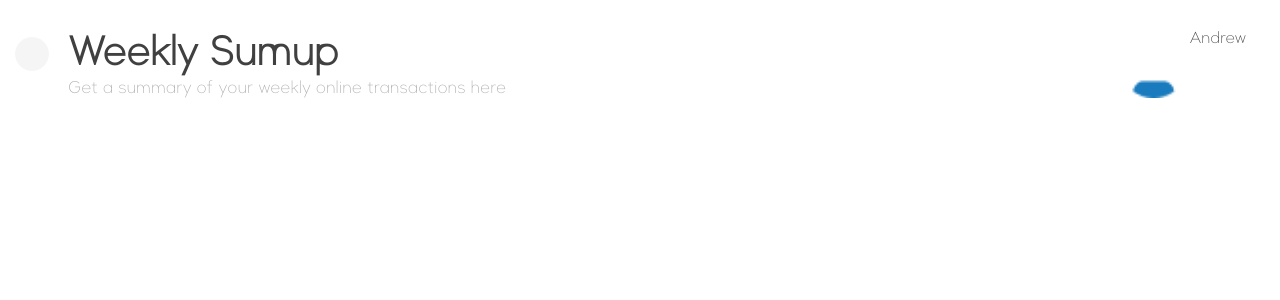
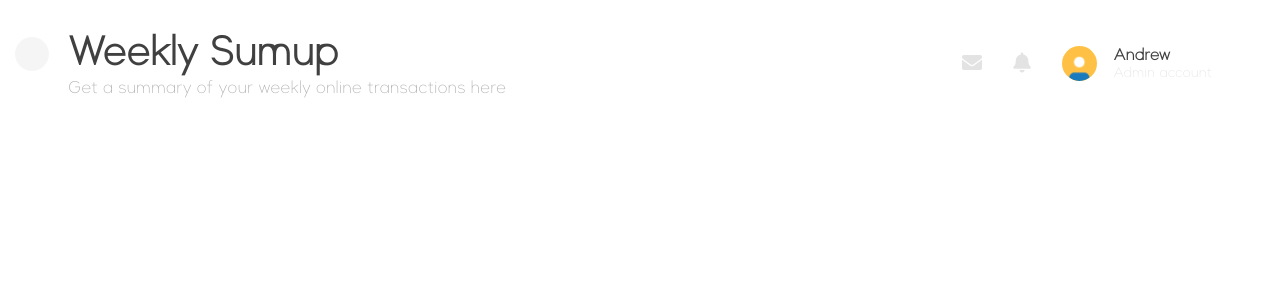
Before and after one commit to theajstars/sandboarded, a React (Vite) app: page / in a window 1280 px wide. Shown: the top 300 px of the page. Built offline with nearby package versions, Linux system fonts and the light colour scheme.

Commit message:
Finished Top Nav

```diff
--- a/index.html
+++ b/index.html
@@ -5,6 +5,13 @@
     <link rel="icon" type="image/svg+xml" href="/src/favicon.svg" />
     <meta name="viewport" content="width=device-width, initial-scale=1.0" />
     <title>Vite App</title>
+    <!-- Font awesome -->
+    <link
+      rel="stylesheet"
+      href="https://pro.fontawesome.com/releases/v5.10.0/css/all.css"
+      integrity="sha384-AYmEC3Yw5cVb3ZcuHtOA93w35dYTsvhLPVnYs9eStHfGJvOvKxVfELGroGkvsg+p"
+      crossorigin="anonymous"
+    />
   </head>
   <body>
     <div id="root"></div>
--- a/src/Assets/CSS/colors.css
+++ b/src/Assets/CSS/colors.css
@@ -5,6 +5,7 @@
   --primary: #404040;
   --gold-yellow: #ffc145;
   --faint: #aeaeae;
+  --fainter: #e3e3e3;
 }
 .light-blue {
   color: var(--light-blue);
@@ -27,3 +28,6 @@
 .faint {
   color: var(--faint);
 }
+.fainter {
+  color: var(--fainter);
+}
--- a/src/Assets/CSS/home.css
+++ b/src/Assets/CSS/home.css
@@ -19,16 +19,32 @@
   width: 100%;
 }
 .top-nav-content {
-  width: 200px;
+  width: 250px;
   justify-content: space-between;
+  align-items: center;
 }
 .nav-icon {
+  color: var(--fainter);
+  font-size: 20px;
+  cursor: pointer;
 }
 .profile-nav {
+  align-items: center;
+  justify-content: space-between;
+  width: 60%;
 }
 .profile-image {
+  background-color: var(--gold-yellow);
+  border-radius: 50%;
+  height: 35px;
+  width: 35px;
 }
 .profile-details {
 }
 .profile-name {
+  font-weight: 600;
 }
+.profile-type {
+  color: var(--fainter);
+  font-size: 14px;
+}
--- a/src/Components/Home.jsx
+++ b/src/Components/Home.jsx
@@ -36,6 +36,9 @@ export default function Home() {
                 />
                 <div className="flex-column avatar-details">
                   <span className="profile-name suprema primary">Andrew</span>
+                  <span className="suprema profile profile-type">
+                    Admin account
+                  </span>
                 </div>
               </div>
             </div>
```
